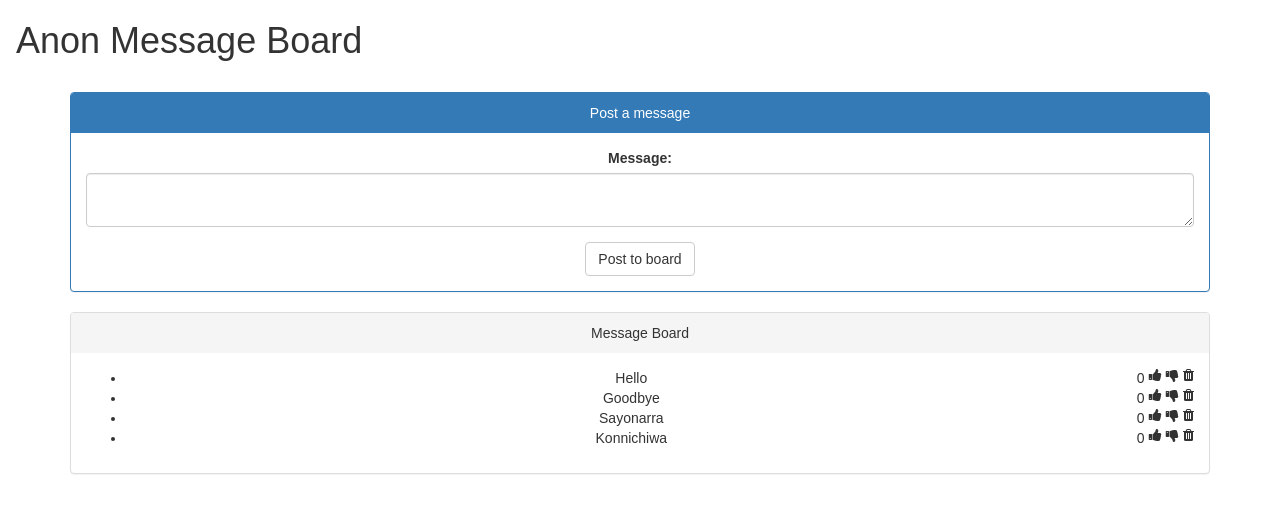
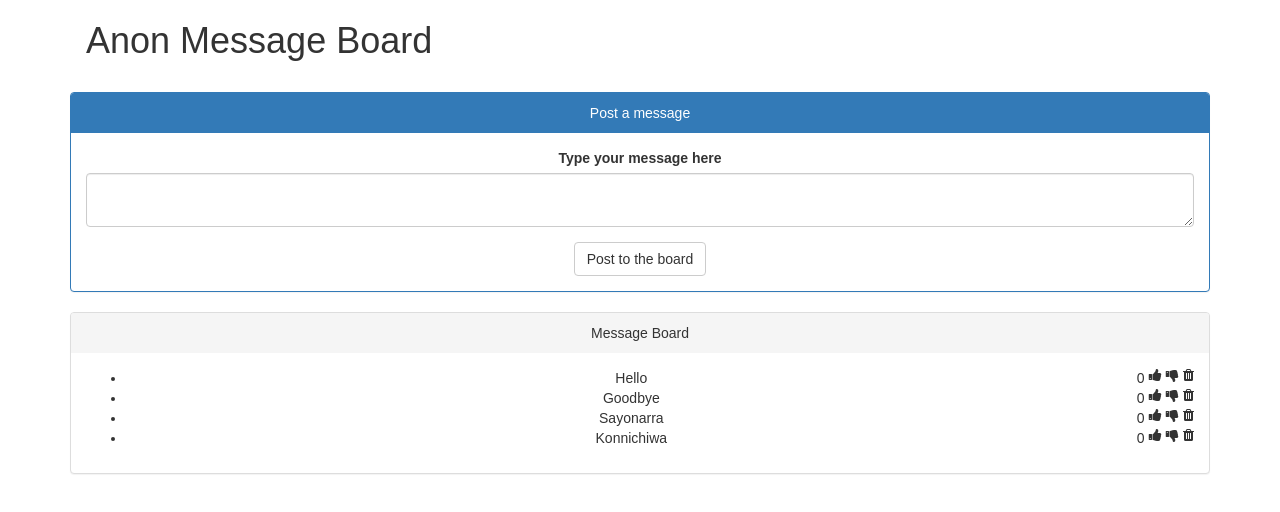
Before and after one commit to kelzvieira/anon-message-board, a React (Create React App) app: page / in a window 1280 px wide. Shown: the top 512 px of the page. Built offline with nearby package versions, Linux system fonts and the light colour scheme.

Commit message:
Post function now works and the message post code is its own component now

```diff
--- a/src/App.js
+++ b/src/App.js
@@ -5,6 +5,7 @@ import './App.css';
 
 import Header from './Header';
 import Message from './Message';
+import MessageBoard from './MessageBoard';
 import uuid from 'uuid';
 
 // end imports of custom components
@@ -21,20 +22,12 @@ class App extends Component {
         { id: uuid.v4(), text: "Konnichiwa", likes: 0 }
       ]
     }
+    // binding my functions in this component
     this.handleLike = this.handleLike.bind(this);
     this.handleDislike = this.handleDislike.bind(this);
     this.handleDelete = this.handleDelete.bind(this);
+    this.handleNewPost = this.handleNewPost.bind(this);
   }
-
-  // things to add: new message + edit message
-
-  /* handlePost(text) {
-    const message = { id: uuid.v4(), text: text, likes: 0 }
-    this.state.messages.push(message)
-    this.setState({
-      messages: this.state.messages
-    })
-  } */
 
   handleLike(id) {
     const message = this.state.messages.find(
@@ -73,32 +66,40 @@ class App extends Component {
     })
   }
 
+  handleNewPost(text) {
+    const message = { id: uuid.v4(), text: text, likes: 0 }
+    this.state.messages.push(message)
+    this.setState({
+      messages: this.state.messages
+    })
+  }
+
+/* handlePost(text) {
+    const message = { id: uuid.v4(), text: text, likes: 0 }
+    this.state.messages.push(message)
+    this.setState({
+      messages: this.state.messages
+    })
+  } */
+
   render() {
     return (
       <div className="App">
-
-        <Header title={"Anon Message Board"} />
-
         <div class="container">
-          <div class="panel-group">
-            <div class="panel panel-primary">
-              <div class="panel-heading">Post a message</div>
-              <div class="panel-body">
-                <div class="form-group">
-                  <label>Message:</label>
-                  <textarea id="message" type="text" class="form-control"></textarea>
-                </div>
-                <button id="submit" class="btn btn-default">Post to board</button>
-              </div>
-            </div>
-          </div>
+          <Header title={"Anon Message Board"} />
+          <MessageBoard
+            title={"Post a message"}
+            inputLabel={"Type your message here"}
+            buttonText={"Post to the board"}
+            onNewPost={this.handleNewPost}
+          />
 
           <div class="panel-group">
             <div class="panel panel-default">
               <div class="panel-heading">Message Board</div>
               <div class="panel-body">
                 <ul class="message-board">
-                  {/* running through all objects within 'messages' array and remaking making each object */}
+                  {/* running through all objects within 'messages' array and remaking making each object in the following format*/}
                   {this.state.messages.map(message => {
                     return(
                       <Message
@@ -106,7 +107,7 @@ class App extends Component {
                         likes={message.likes}
                         id={message.id}
                         // Here is where I call my functions written above and binded to this 'App' component
-                        // These functions will receive the ID value of a post from the 'Message' component
+                        // These functions will receive the ID value of a post from the 'Message' component when triggered
                         onLike={this.handleLike}
                         onDislike={this.handleDislike}
                         onDeleteMessage={this.handleDelete}
@@ -118,7 +119,6 @@ class App extends Component {
             </div>
           </div>
         </div>
-
       </div>
     );
   }
--- /dev/null
+++ b/src/MessageBoard.js
@@ -0,0 +1,34 @@
+import React, { Component } from 'react'
+
+class MessageBoard extends Component {
+  constructor (props) {
+    super(props)
+    this.handleSubmit = this.handleSubmit.bind(this);
+  }
+
+
+
+  handleSubmit() {
+    const text = document.getElementById('message').value
+    this.props.onNewPost(text)
+  }
+
+  render() {
+    return (
+      <div class="panel-group">
+        <div class="panel panel-primary">
+          <div class="panel-heading">{this.props.title}</div>
+          <div class="panel-body">
+            <div class="form-group">
+              <label>{this.props.inputLabel}</label>
+              <textarea id="message" type="text" class="form-control"></textarea>
+            </div>
+            <button id="submit" class="btn btn-default" onClick={this.handleSubmit}>{this.props.buttonText}</button>
+          </div>
+        </div>
+      </div>
+    )
+  }
+}
+
+export default MessageBoard
```
Also changed, not shown: src/logo.svg (deleted), 1 other file (tests, documents, lock files or other folders).
